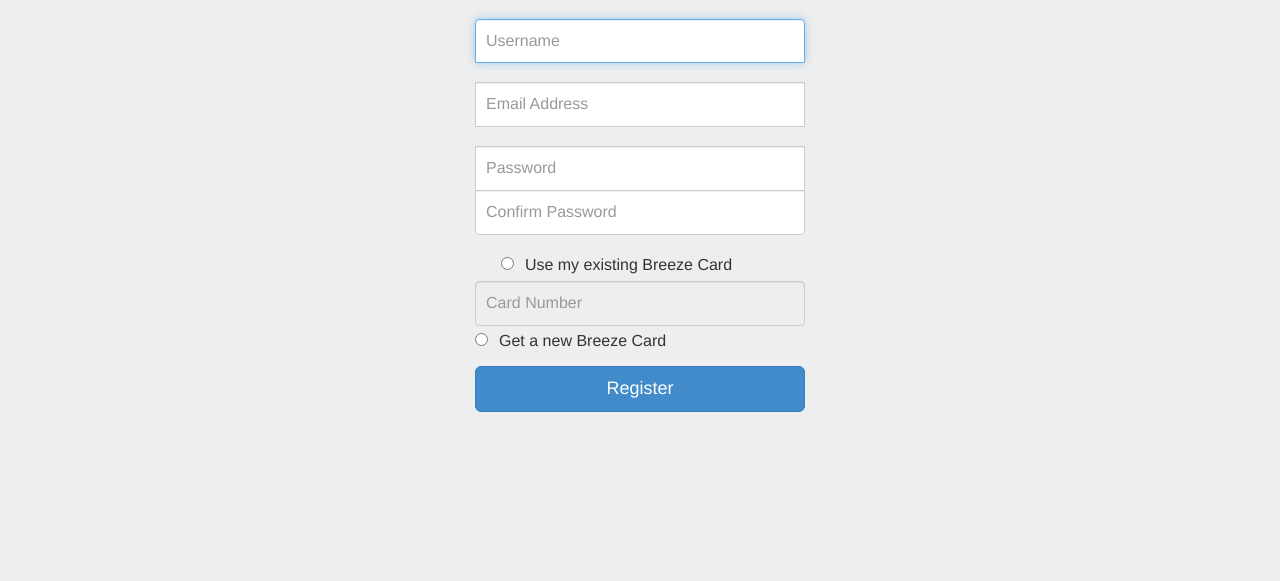
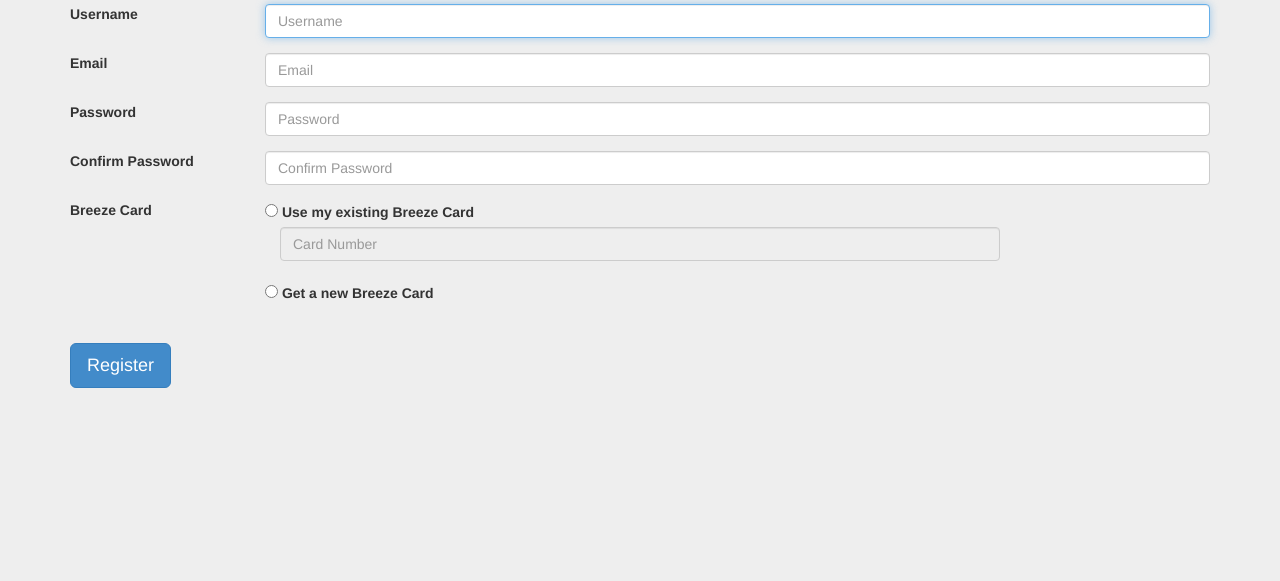
Before and after one commit to Fermata/database_project, a PHP site: page /register in a window 1280 px wide. Shown: the part 219-800 px from the top of the page. Run offline with PHP 8.4, Linux system fonts and the light colour scheme; some libraries are stand-ins or nearby versions.

Commit message:
Update register form

```diff
--- a/register.php
+++ b/register.php
@@ -1,18 +1,8 @@
-<?php
-include "system/header.php";
-
-if(@$_POST['action'] == "proc"){
-    $username = mysqli_real_escape_string($database, $_POST['username']);
-    $email = mysqli_real_escape_string($database, $_POST['email']);
-    $password = password($_POST['password']);
-    $bcardnum = mysqli_real_escape_string($database, $_POST['BcardNo']);
-    echo $username;
-}
-?>
 <!DOCTYPE html>
 <html lang="en">
 <head>
     <script src="https://ajax.googleapis.com/ajax/libs/jquery/3.2.1/jquery.min.js"></script>
+
     <meta charset="utf-8">
     <meta http-equiv="X-UA-Compatible" content="IE=edge">
     <meta name="viewport" content="width=device-width, initial-scale=1">
@@ -31,41 +21,81 @@ if(@$_POST['action'] == "proc"){
 </head>
 <body>
     <div class="container">
-        <form class="form-register" name="reg" role="form" action="/registration" method="post">
+        <form class="form-row" name="reg" role="form" action="/registration" method="post">
             <div class="logo-wrapper">
                 <img class="logo" src="/images/marta_logo.png">
             </div>
-            <input type="text" id="username" name="username" class="form-control" placeholder="Username" required autofocus autocapitalize="off"><span id="username_status"></span>
-            <input type="text" id="email" name="email" class="form-control" placeholder="Email Address" required autofocus autocapitalize="off"><span id="email_status"></span>
-            <input type="password" id="password" name="password" class="form-control" placeholder="Password" required>
-            <input type="password" id="confirmpassword" name="confirmpassword" class="form-control" placeholder="Confirm Password" required><span id="password_match"></span>
+            <div class="form-group row">
+                <label for="inputUsername" class="col-sm-2 col-form-label">Username</label>
+                <div class="col-sm-10">
+                    <input type="username" class="form-control" id="username" name="username" placeholder="Username" autofocus autocapitalize="off" required>
+                </div>
 
-            <input type="radio" name="breezecard" value="exist" class="enable_tb" required><span> Use my existing Breeze Card</span>
-            <input type="text" id="BcardNo" name="BcardNo" class="form-control" placeholder="Card Number" required>
-            <input type="radio" name="breezecard" value="new" class="disable_tb" required><span> Get a new Breeze Card</span>
+            </div>
+            <div class="form-group row">
+                <label for="inputEmail" class="col-sm-2 col-form-label">Email</label>
+                <div class="col-sm-10">
+                    <input type="email" class="form-control" id="inputEmail" name="email" placeholder="Email" autocapitalize="off" required>
+                </div>
+            </div>
+            <div class="form-group row">
+                <label for="inputPassword" class="col-sm-2 col-form-label">Password</label>
+                <div class="col-sm-10">
+                    <input type="password" class="form-control" id="inputPassword" name="password" placeholder="Password" required>
+                </div>
+            </div>
+            <div class="form-group row">
+                <label for="confirmPassword" class="col-sm-2 col-form-label">Confirm Password</label>
+                <div class="col-sm-10">
+                    <input type="password" class="form-control" id="confirmPassword" name="confirmpassword" placeholder="Confirm Password" required>
+                </div>
+            </div>
+            <fieldset class="form-group">
+                <div class="row">
+                    <label for="breezecard" class="col-sm-2 col-form-label">Breeze Card</label>
+                    <div class="col-sm-8">
+                        <div class="form-check">
+                            <label class="form-check-label">
+                                <input class="form-check-input enable_tb" type="radio" name="breezecard" id="breezecard1" value="option1" required>
+                                Use my existing Breeze Card
+                            </label>
+                            <div class="col-sm-12">
+                                <input type="username" class="form-control" id="inputCardno" name="bcardno" placeholder="Card Number" required></br>
+                            </div>
+                        </div>
+                        <div class="form-check">
+                            <label class="form-check-label">
+                                <input class="form-check-input disable_tb" type="radio" name="breezecard" id="breezecard2" value="option2" required>
+                                Get a new Breeze Card
+                            </label>
+                        </div>
 
-            <button class="btn btn-lg btn-primary btn-block" type="submit">Register</button>
-            <input type="hidden" name="action" value="proc">
-
+                    </div>
+                </div>
+            </fieldset>
+            <div class="form-group row">
+                <div class="col-sm-10">
+                </br>
+                    <button type="submit" class="btn btn-primary btn-lg">Register</button>
+                </div>
+            </div>
         </form>
         <script type="text/javascript" src="js/jquery.js"></script>
         <script type="text/javascript" src="js/usernameck.js"></script>
         <script type="text/javascript" src="js/emailck.js"></script>
         <script type="text/javascript" src="js/pwmatch.js"></script>
+
         <script>
-            $("#BcardNo").val('');
-            $("#BcardNo").prop("disabled",true);
+            $("#inputCardno").val('');
+            $("#inputCardno").prop("disabled",true);
             $('input:radio').click(function() {
                 if($(this).hasClass('enable_tb')) {
-                    $("#BcardNo").prop("disabled",false);
+                    $("#inputCardno").prop("disabled",false);
                 } else if ($(this).hasClass('disable_tb')) {
-                    $("#BcardNo").val('');
-                    $("#BcardNo").prop("disabled",true);
+                    $("#inputCardno").val('');
+                    $("#inputCardno").prop("disabled",true);
                 }
             });
         </script>
-
     </div>
 </body>
-
-</html>
```
Also changed, not shown: registration.php (+5 -5 lines).
